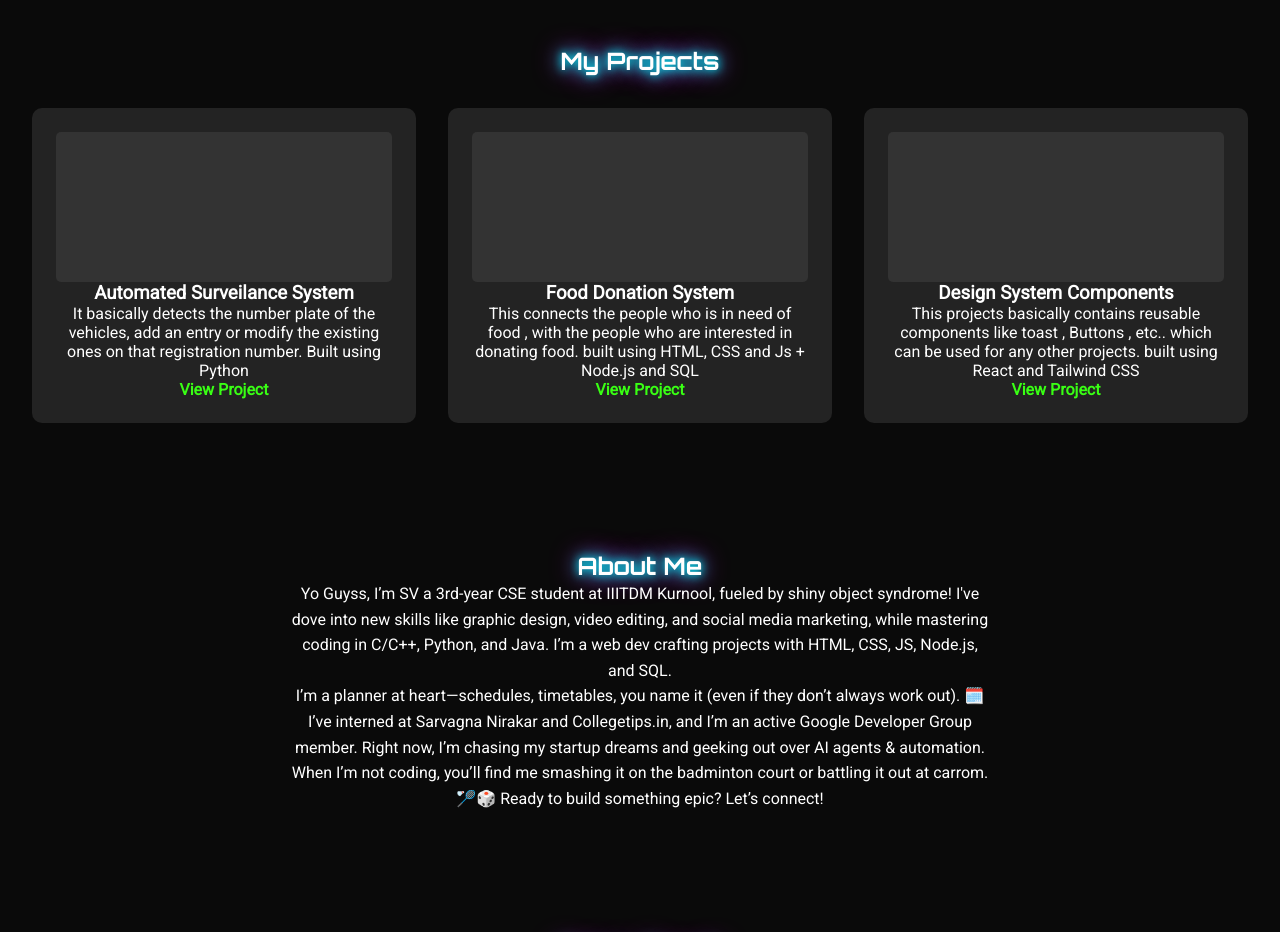
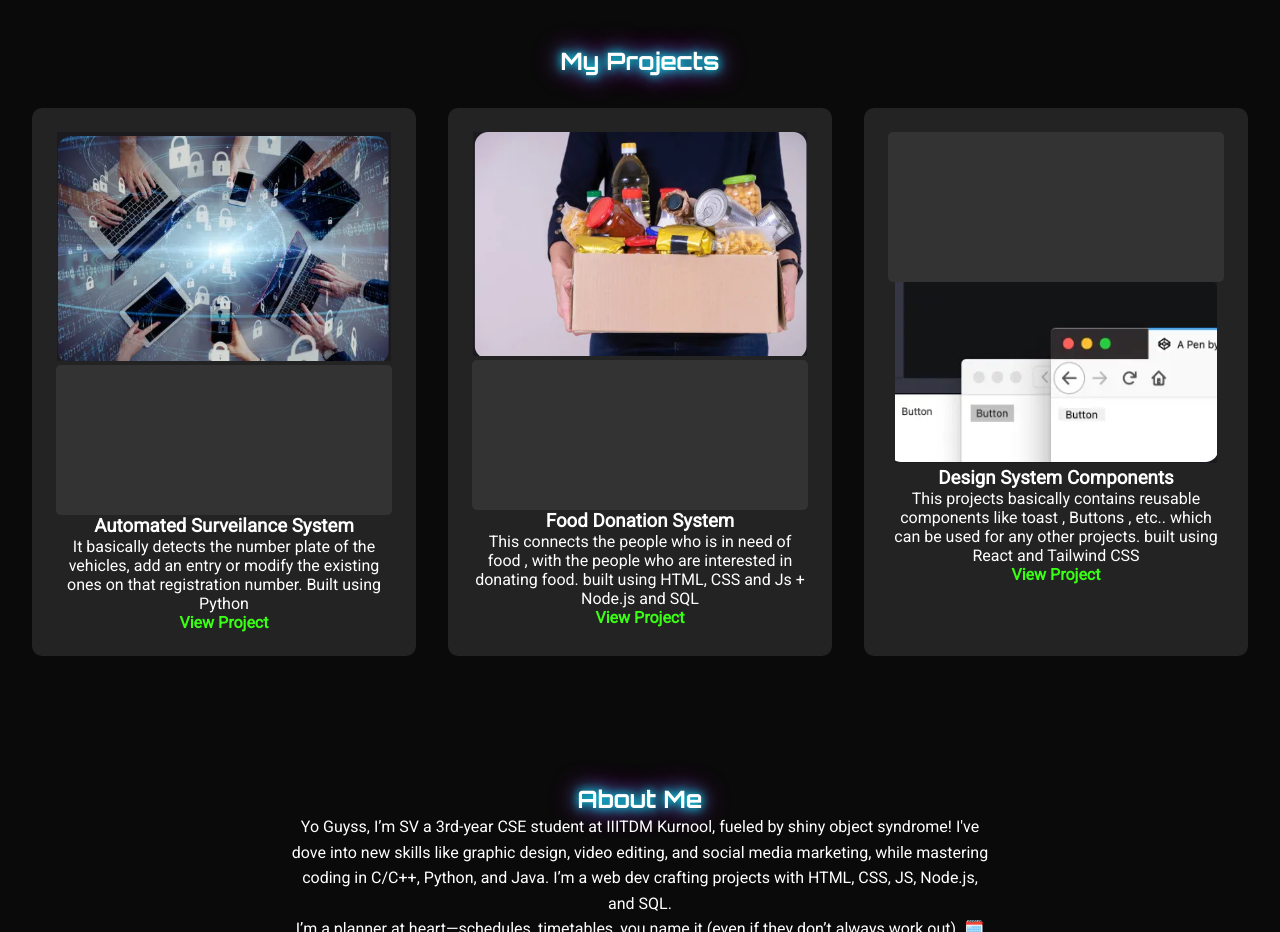
Before and after one commit to Sai-Videsh/Portfolio, a plain HTML site: page index.html in a window 1280 px wide. Shown: the part 880-1812 px from the top of the page. Drawn offline with Linux system fonts and the light colour scheme.

```diff
--- a/index.html
+++ b/index.html
@@ -42,12 +42,14 @@
         <h2 class="section-title neon-text">My Projects</h2>
         <div class="project-grid">
             <div class="project-card">
+                <img src="image1.png" alt="Automated Surveilance System" class="project-image">
                 <div class="project-image placeholder-img"></div>
                 <h3>Automated Surveilance System</h3>
                 <p>It basically detects the number plate of the vehicles, add an entry or modify the existing ones on that registration number. Built using Python</p>
                 <a href="https://github.com/Sai-Videsh/Automated_Security_System" class="project-link">View Project</a>
             </div>
             <div class="project-card">
+                <img src="image2.png" alt="Automated Surveilance System" class="project-image">
                 <div class="project-image placeholder-img"></div>
                 <h3>Food Donation System</h3>
                 <p>This connects the people who is in need of food , with the people who are interested in donating food. built using HTML, CSS and Js + Node.js and SQL</p>
@@ -55,6 +57,7 @@
             </div>
             <div class="project-card">
                 <div class="project-image placeholder-img"></div>
+                <img src="image.png" alt="">
                 <h3>Design System Components</h3>
                 <p>This projects basically contains reusable components like toast , Buttons , etc.. which can be used for any other projects. built using React and Tailwind CSS</p>
                 <a href="https://github.com/Sai-Videsh/Design-System-Components" class="project-link">View Project</a>
```
Also changed, not shown: image.png (added), image1.png (added), image2.png (added).
